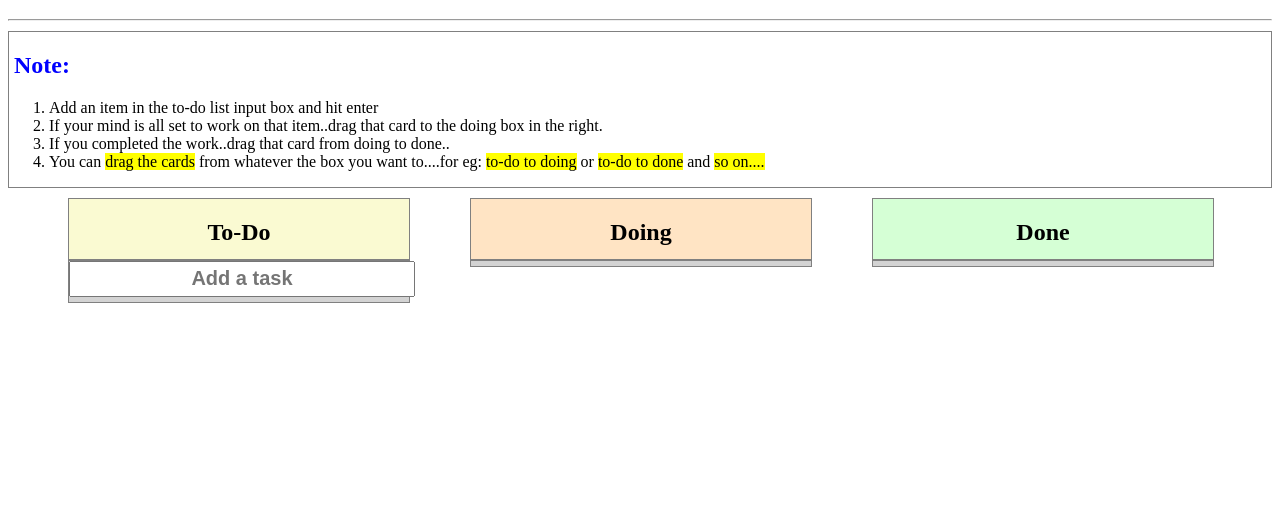
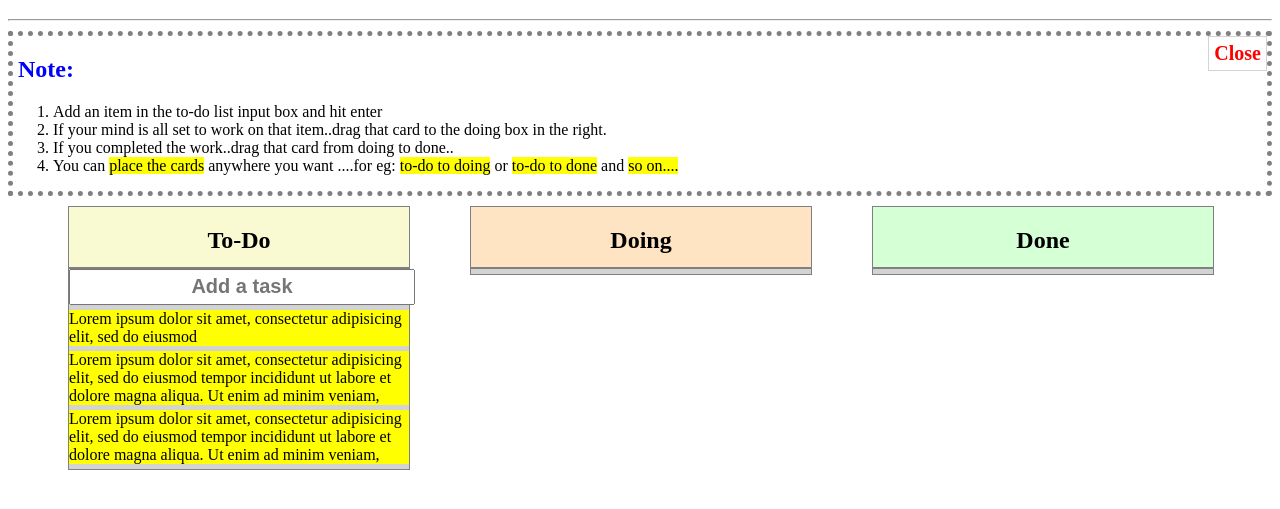
Before and after one commit to pbhanu1994/Simple-Trello, a plain HTML site: page index.html in a window 1280 px wide. Shown: the part 71-580 px from the top of the page. Drawn offline with nearby package versions, Linux system fonts and the light colour scheme.

Commit message:
changed 1

```diff
--- a/index.css
+++ b/index.css
@@ -2,9 +2,19 @@
 	margin:auto;
 }
 #note{
-	border: 1px solid grey;
+	border: 5px dotted grey;
 	margin-top: 10px;
 	margin-bottom: 10px;
+}
+#close{
+	float: right;
+	font-weight: bold;
+	font-size: 20px;
+	color:red;
+	text-decoration: none;
+	cursor:pointer;
+	padding: 5px;
+	border: 1px solid lightgrey;
 }
 #note-text{
 	margin-left: 5px;
--- a/index.html
+++ b/index.html
@@ -3,6 +3,8 @@
 <head>
 	<title>Simple Trello Project</title>
 	<link rel="stylesheet" type="text/css" href="index.css">
+
+
 </head>
 <body>
 <hr>
@@ -10,13 +12,15 @@
 	<h1 id="heading">Simple Trello</h1>
 </center>
 <hr>
+
 <div id="note">
+	<span onclick="close_x()" id="close">Close</span>
 	<h2 id="note-text">Note:</h2>
 	<ol>
 	    <li>Add an item in the to-do list input box and hit enter</li>
 	    <li>If your mind is all set to work on that item..drag that card to the doing box in the right.</li>
 	    <li>If you completed the work..drag that card from doing to done..</li>
-	    <li>You can <mark>drag the cards</mark> from whatever the box you want to....for eg: <mark>to-do to doing</mark> or <mark>to-do to done</mark> and <mark>so on....</mark></li>
+	    <li>You can <mark>place the cards</mark> anywhere you want ....for eg: <mark>to-do to doing</mark> or <mark>to-do to done</mark> and <mark>so on....</mark></li>
 	</ol>
 </div>
 <div id="container">
@@ -28,13 +32,18 @@
 	</div>
 	<div id="to-do-footer">
 		<center>
-			<input type="text" name="task" value="" placeholder="Add a task">
+			<input type="text" id="addtask" name="task" value="" placeholder="Add a task">
 		</center>
 		<div style="background-color:yellow;margin-top:5px;margin-bottom:5px;">
-
+			Lorem ipsum dolor sit amet, consectetur adipisicing elit, sed do eiusmod
 		</div>
 		<div style="background-color:yellow;margin-top:5px;margin-bottom:5px;">
-
+			Lorem ipsum dolor sit amet, consectetur adipisicing elit, sed do eiusmod
+			tempor incididunt ut labore et dolore magna aliqua. Ut enim ad minim veniam,
+		</div>
+		<div style="background-color:yellow;margin-top:5px;margin-bottom:5px;">
+			Lorem ipsum dolor sit amet, consectetur adipisicing elit, sed do eiusmod
+			tempor incididunt ut labore et dolore magna aliqua. Ut enim ad minim veniam,
 		</div>
 	</div>
 </div> <!-- End of To-do Box -->
@@ -72,7 +81,15 @@
 </div> <!-- End of Done box -->
 
 </div> <!-- End of Container -->
+
+
+
+<script type="text/javascript" src="http://code.jquery.com/jquery-2.1.4.js"></script>
 <script src="index.js" type="text/javascript"></script>
+<script type="text/javascript">
+alert("Hello");
 
+
+</script>
 </body>
 </html>
--- a/index.js
+++ b/index.js
@@ -1 +1,9 @@
-alert("Hello World!");
+function close_x(){
+	document.getElementById("note").style.display = 'none';
+}
+
+$("#addtask").keyup(function(e) {
+    if(e.which == 13) {
+        alert('You pressed enter!');
+	}
+});
```
